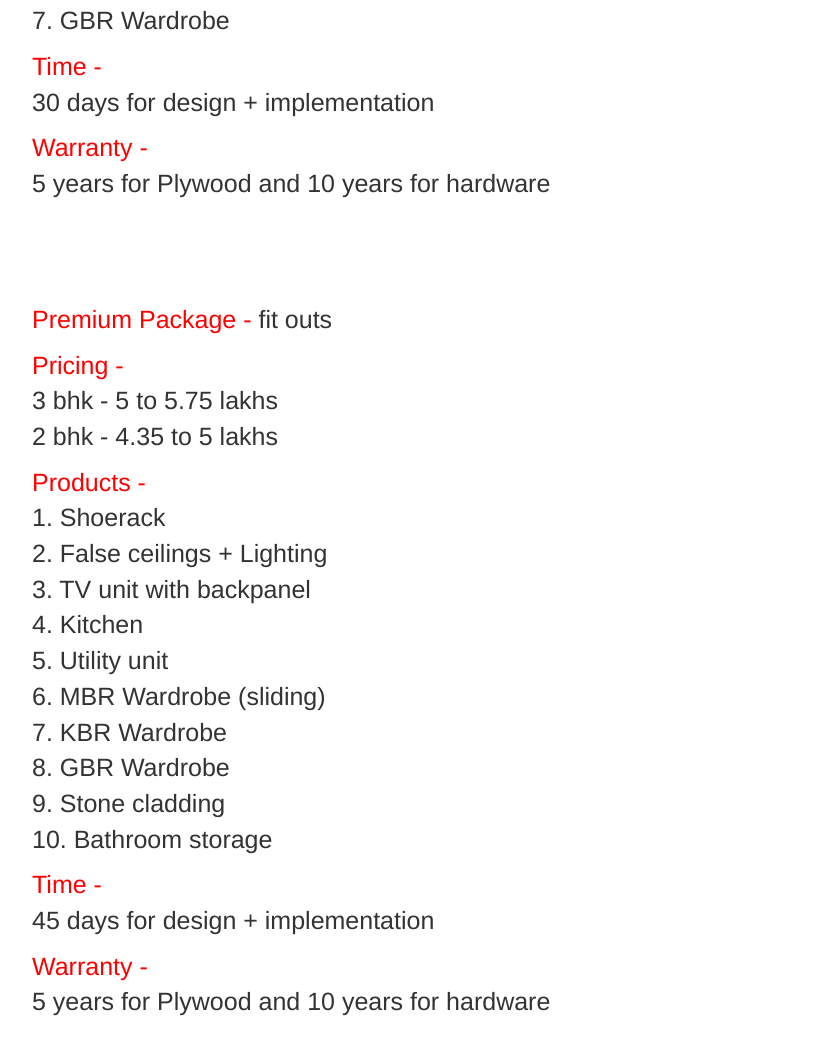
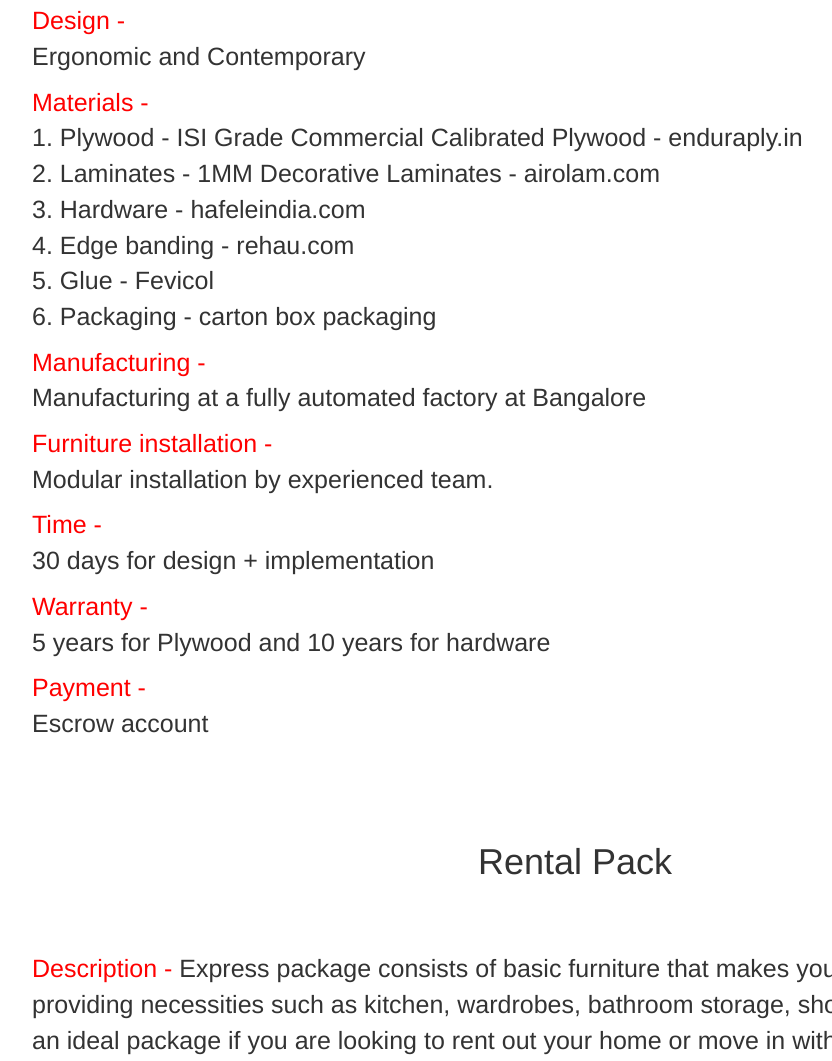
Before and after one commit to afras21/Mockupforlendy.github.io, a plain HTML site: page index.html in a window 1280 px wide. Shown: the part 5679-6740 px from the top of the page, without its empty margins (65-897 px from the left). Drawn offline with Linux system fonts and the light colour scheme.

Commit message:
packages added!

```diff
--- a/index.html
+++ b/index.html
@@ -613,14 +613,18 @@ img.nopad-mob {
     <!-------------------------start packages section--------------------------->
     <section class="packages" id="packages">
         <div class="container">
-            <h1 class="text-center heading-title">Packages</h1>
+            <h1 class="text-center heading-title">Express Pack</h1>
             <div class="package1">
-                <div class="mb30"><span class="red">Express Package - </span>fit outs</div>
-                <div class="mb30">
+                <div class="mb30"><span class="red">Description - </span>Express package consists of basic furniture that makes your home livable by
+
+                    providing necessities such as kitchen, wardrobes, bathroom storage, shoerack and TV unit.
+
+                    It is an ideal package if you are looking to rent out your home or move in with a minimum requirement.</div>
+                <!-- <div class="mb30">
                     <p><span class="red">Pricing - </span></p>
                     <p>3 bhk - 3.t to 3.5 lakhs</p>
                     <p>2 bhk - 2.5 to 3 lakhs</p>
-                </div>
+                </div> -->
 
                 <div class="mb30">
                     <p><span class="red">Products - </span></p>
@@ -633,6 +637,27 @@ img.nopad-mob {
                     <p>7. GBR Wardrobe</p>
                 </div>
                 <div class="mb30">
+                    <p><span class="red">Design - </span></p>
+                    <p>Ergonomic and Contemporary</p>
+                </div>
+                <div class="mb30">
+                    <p><span class="red">Materials - </span></p>
+                    <p>1. Plywood - ISI Grade Commercial Calibrated Plywood - enduraply.in</p>
+                    <p>2. Laminates - 1MM Decorative Laminates - airolam.com </p>
+                    <p>3. Hardware - hafeleindia.com</p>
+                    <p>4. Edge banding - rehau.com</p>
+                    <p>5. Glue - Fevicol</p>
+                    <p>6. Packaging - carton box packaging</p>
+                </div>
+                <div class="mb30">
+                    <p><span class="red">Manufacturing - </span></p>
+                    <p>Manufacturing at a fully automated factory at Bangalore</p>
+                </div>
+                <div class="mb30">
+                    <p><span class="red">Furniture installation - </span></p>
+                    <p>Modular installation by experienced team.</p>
+                </div>
+                <div class="mb30">
                     <p><span class="red">Time - </span></p>
                     <p>30 days for design + implementation</p>
                 </div>
@@ -640,36 +665,67 @@ img.nopad-mob {
                     <p><span class="red">Warranty - </span></p>
                     <p>5 years for Plywood and 10 years for hardware</p>
                 </div>
+                <div class="mb30">
+                    <p><span class="red">Payment - </span></p>
+                    <p>Escrow account</p>
+                </div>
             </div>
 
-            <div class="package2">
-                <div class="mb30"><span class="red">Premium Package - </span>fit outs</div>
-                <div class="mb30">
+            <h1 class="text-center heading-title">Rental Pack</h1>
+            <div class="package1">
+                <div class="mb30"><span class="red">Description - </span>Express package consists of basic furniture that makes your home livable by
+
+                    providing necessities such as kitchen, wardrobes, bathroom storage, shoerack and TV unit.
+
+                    It is an ideal package if you are looking to rent out your home or move in with a minimum requirement.</div>
+                <!-- <div class="mb30">
                     <p><span class="red">Pricing - </span></p>
-                    <p>3 bhk - 5 to 5.75 lakhs</p>
-                    <p>2 bhk - 4.35 to 5 lakhs</p>
-                </div>
+                    <p>3 bhk - 3.t to 3.5 lakhs</p>
+                    <p>2 bhk - 2.5 to 3 lakhs</p>
+                </div> -->
 
                 <div class="mb30">
                     <p><span class="red">Products - </span></p>
                     <p>1. Shoerack</p>
-                    <p>2. False ceilings + Lighting</p>
-                    <p>3. TV unit with backpanel</p>
-                    <p>4. Kitchen</p>
-                    <p>5. Utility unit</p>
-                    <p>6. MBR Wardrobe (sliding)</p>
-                    <p>7. KBR Wardrobe</p>
-                    <p>8. GBR Wardrobe</p>
-                    <p>9. Stone cladding</p>
-                    <p>10. Bathroom storage</p>
+                    <p>2. TV3. unit</p>
+                    <p>3. Kitchen</p>
+                    <p>4. Utility unit</p>
+                    <p>5. MBR Wardrobe</p>
+                    <p>6. KBR Wardrobe</p>
+                    <p>7. GBR Wardrobe</p>
+                </div>
+                <div class="mb30">
+                    <p><span class="red">Design - </span></p>
+                    <p>Ergonomic and Contemporary</p>
+                </div>
+                <div class="mb30">
+                    <p><span class="red">Materials - </span></p>
+                    <p>1. Plywood - ISI Grade Commercial Calibrated Plywood - enduraply.in</p>
+                    <p>2. Laminates - 1MM Decorative Laminates - airolam.com </p>
+                    <p>3. Hardware - hafeleindia.com</p>
+                    <p>4. Edge banding - rehau.com</p>
+                    <p>5. Glue - Fevicol</p>
+                    <p>6. Packaging - carton box packaging</p>
+                </div>
+                <div class="mb30">
+                    <p><span class="red">Manufacturing - </span></p>
+                    <p>Manufacturing at a fully automated factory at Bangalore</p>
+                </div>
+                <div class="mb30">
+                    <p><span class="red">Furniture installation - </span></p>
+                    <p>Modular installation by experienced team.</p>
                 </div>
                 <div class="mb30">
                     <p><span class="red">Time - </span></p>
-                    <p>45 days for design + implementation</p>
+                    <p>30 days for design + implementation</p>
                 </div>
                 <div class="mb30">
                     <p><span class="red">Warranty - </span></p>
                     <p>5 years for Plywood and 10 years for hardware</p>
+                </div>
+                <div class="mb30">
+                    <p><span class="red">Payment - </span></p>
+                    <p>Escrow account</p>
                 </div>
             </div>
         </div>
```
